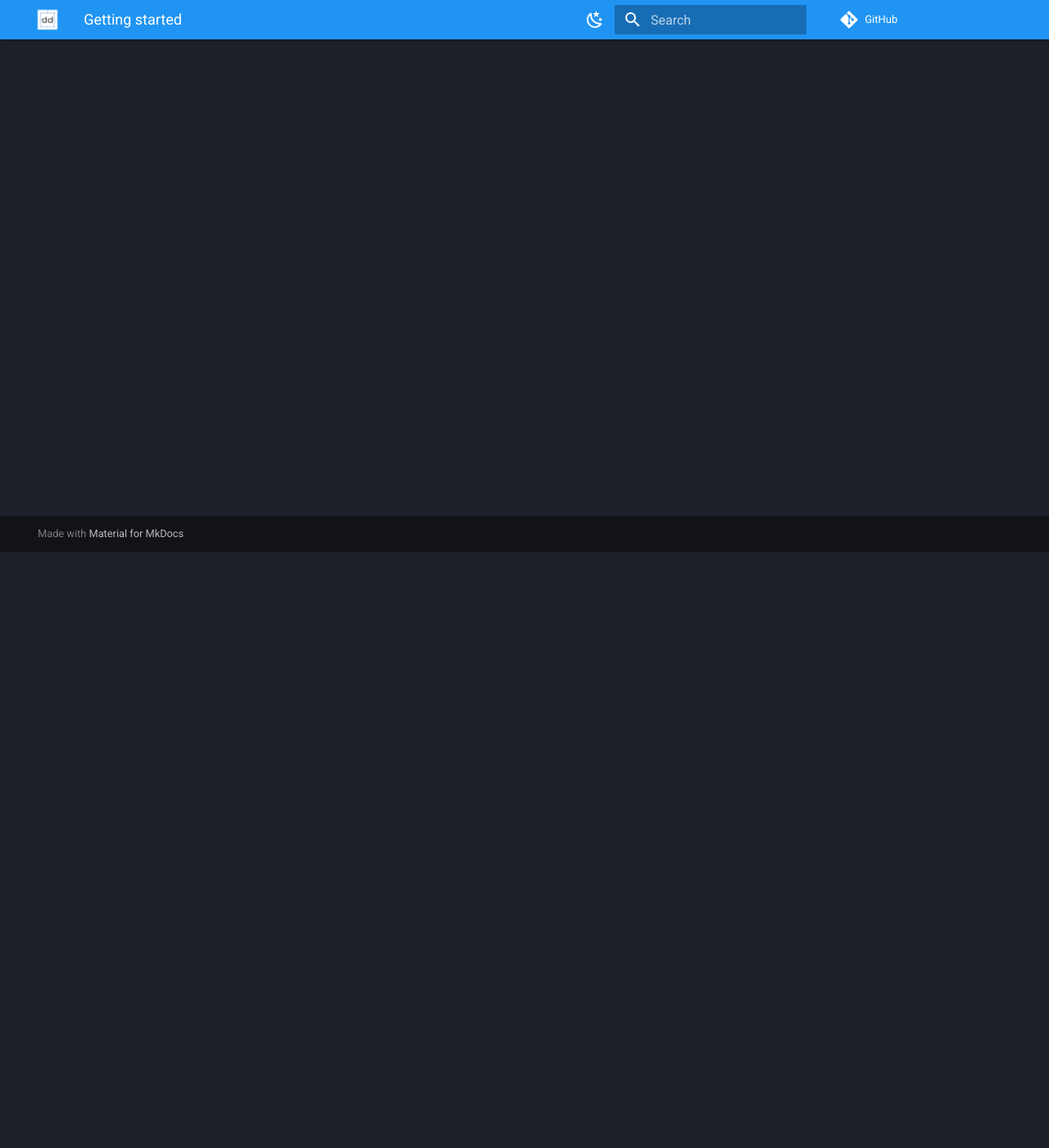
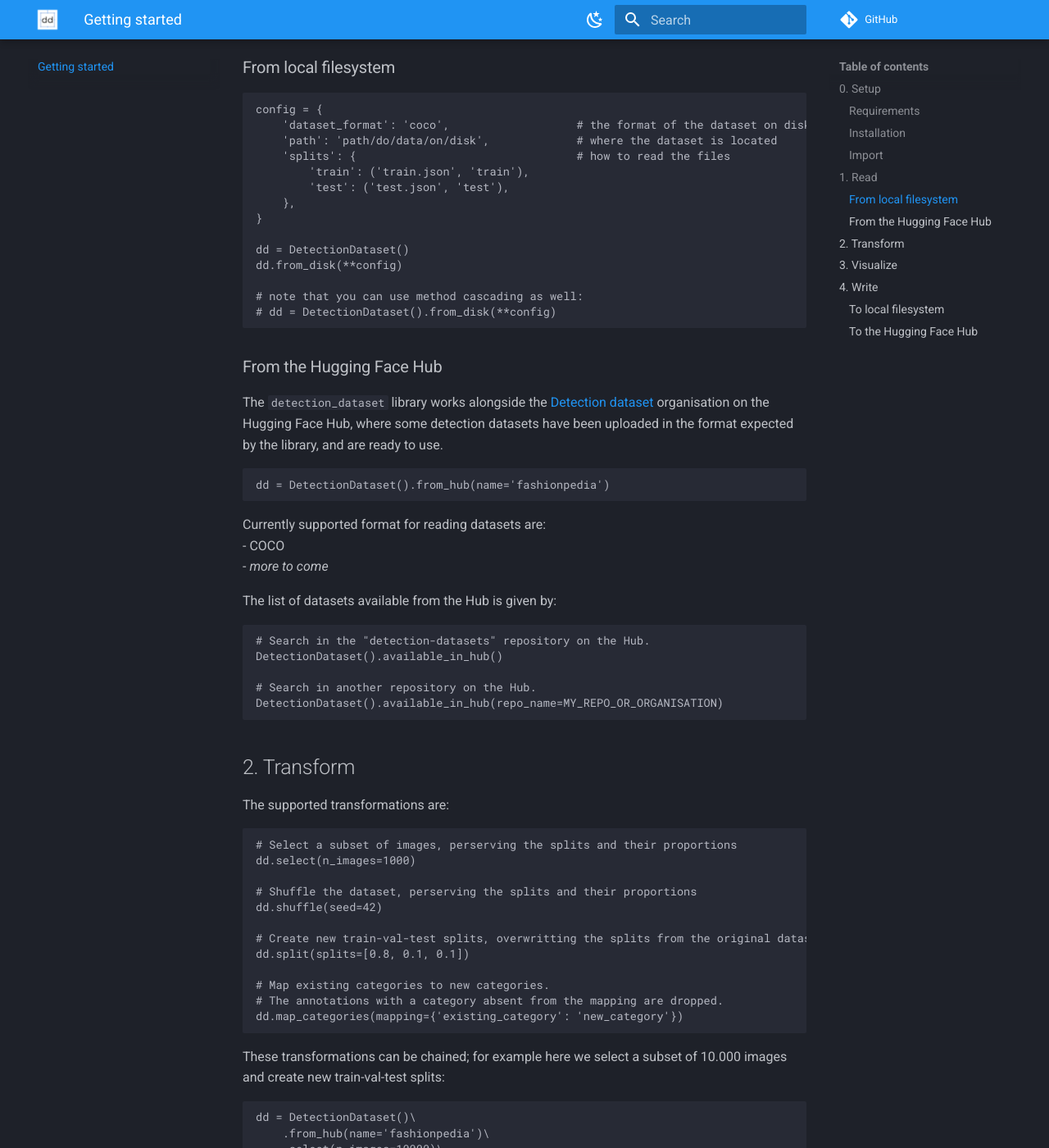
Before and after one commit to blinjrm/detection-datasets, an MkDocs documentation site: the page built from docs/getting_started.md, in a window 1280 px wide and 1400 px high, scrolled down 727 px. Shown: the whole window at 82% size. Built offline with MkDocs 1.6.1 and Material for MkDocs 9.7.7, drawn with Linux system fonts in a browser that asks for light colours; comment, search, counter and statistics services are not loaded; some of the changed text lies outside the part shown.

Commit message:
docs: add getting_started.

````diff
--- a/docs/getting_started.md
+++ b/docs/getting_started.md
@@ -1 +1,164 @@
-Coming.
+# Getting started
+
+## 0. Setup
+
+### Requirements
+
+Python 3.8+
+
+`detection_datasets` is upon the great work of:
+
+- [Pandas](https://pandas.pydata.org) for manipulating data.
+- [Hugging Face Datasets](https://huggingface.co/docs/datasets/index) to store and load datasets from the Hub.
+
+### Installation
+
+```console
+$ pip install detection_datasets
+```
+
+### Import
+
+```Python
+from detection_datasets import DetectionDataset
+```
+
+## 1. Read
+
+### From local filesystem
+
+```Python
+config = {
+    'dataset_format': 'coco',                   # the format of the dataset on disk
+    'path': 'path/do/data/on/disk',             # where the dataset is located
+    'splits': {                                 # how to read the files
+        'train': ('train.json', 'train'),
+        'test': ('test.json', 'test'),
+    },
+}
+
+dd = DetectionDataset()
+dd.from_disk(**config)
+
+# note that you can use method cascading as well:
+# dd = DetectionDataset().from_disk(**config)
+```
+
+### From the Hugging Face Hub
+
+The `detection_dataset` library works alongside the [Detection dataset](https://huggingface.co/detection-datasets) organisation on the Hugging Face Hub, where some detection datasets have been uploaded in the format expected by the library, and are ready to use.
+
+```Python
+dd = DetectionDataset().from_hub(name='fashionpedia')
+```
+Currently supported format for reading datasets are:
+- COCO
+- *more to come*
+
+The list of datasets available from the Hub is given by:
+
+```Python
+# Search in the "detection-datasets" repository on the Hub.
+DetectionDataset().available_in_hub()
+
+# Search in another repository on the Hub.
+DetectionDataset().available_in_hub(repo_name=MY_REPO_OR_ORGANISATION)
+```
+
+## 2. Transform
+
+The supported transformations are:
+
+```Python
+# Select a subset of images, perserving the splits and their proportions
+dd.select(n_images=1000)
+
+# Shuffle the dataset, perserving the splits and their proportions
+dd.shuffle(seed=42)
+
+# Create new train-val-test splits, overwritting the splits from the original dataset
+dd.split(splits=[0.8, 0.1, 0.1])
+
+# Map existing categories to new categories.
+# The annotations with a category absent from the mapping are dropped.
+dd.map_categories(mapping={'existing_category': 'new_category'})
+```
+
+These transformations can be chained; for example here we select a subset of 10.000 images and create new train-val-test splits:
+
+```Python
+dd = DetectionDataset()\
+    .from_hub(name='fashionpedia')\
+    .select(n_images=10000)\
+    .split(splits=[0.8, 0.1, 0.1])
+```
+
+## 3. Visualize
+
+The `DetectionDataset` objects contains several properties to analyze your data:
+
+
+```Python
+dd.data                     # This is equivlent to calling `dd.get_data('image')`,
+                            # and returns a DataFrame with 1 row per image
+
+dd.get_data('bbox')         # Returns a DataFrame with 1 row per annotation
+
+dd.n_images                 # Number of images
+
+dd.n_bbox                   # Number of annotations
+
+dd.splits                   # List of split names
+
+dd.split_proportions        # DataFrame with the % of iamges in each split
+
+dd.categories               # DataFrame with the categories and thei ids
+
+dd.category_names           # List of categories
+
+dd.n_categories             # Number of categories
+
+```
+
+You can also visualize a image with its annotations in a notebook:
+
+```Python
+dd.show()                   # Shows a random image from the dataset
+dd.show(image_id=42)        # Shows the select image based on image_id
+```
+
+<div align="center">
+<img src="https://raw.githubusercontent.com/blinjrm/detection-datasets/main/images/show.png" alt="image with annotations" width="500"/>
+</div>
+
+## 4. Write
+
+### To local filesystem
+
+Once the dataset is ready, you can write it to the local filesystem in a given format:
+
+```Python
+dd.to_disk(
+    dataset_format='yolo',
+    name='MY_DATASET_NAME',
+    path='DIRECTORY_TO_WRITE_TO',
+)
+```
+
+Currently supported format for writing datasets are:
+- YOLO
+- MMDET
+- *more to come*
+
+### To the Hugging Face Hub
+
+The dataset can also be easily uploaded to the Hugging Face Hub, for reuse later on or in a different environment:
+
+```Python
+dd.to_hub(dataset_name='MY_DATASET_NAME', repo_name='MY_REPO_OR_ORGANISATION')
+```
+The dataset viewer on the Hub will work out of the box, and we encourage you to update the README in your new repo to make it easier for the comminuty to use the dataset.
+
+<div align="center">
+<img src="https://raw.githubusercontent.com/blinjrm/detection-datasets/main/images/hub.png" alt="hub viewer" width="800"/>
+</div>
````
Also changed, not shown: README.md (+52 -13 lines).
